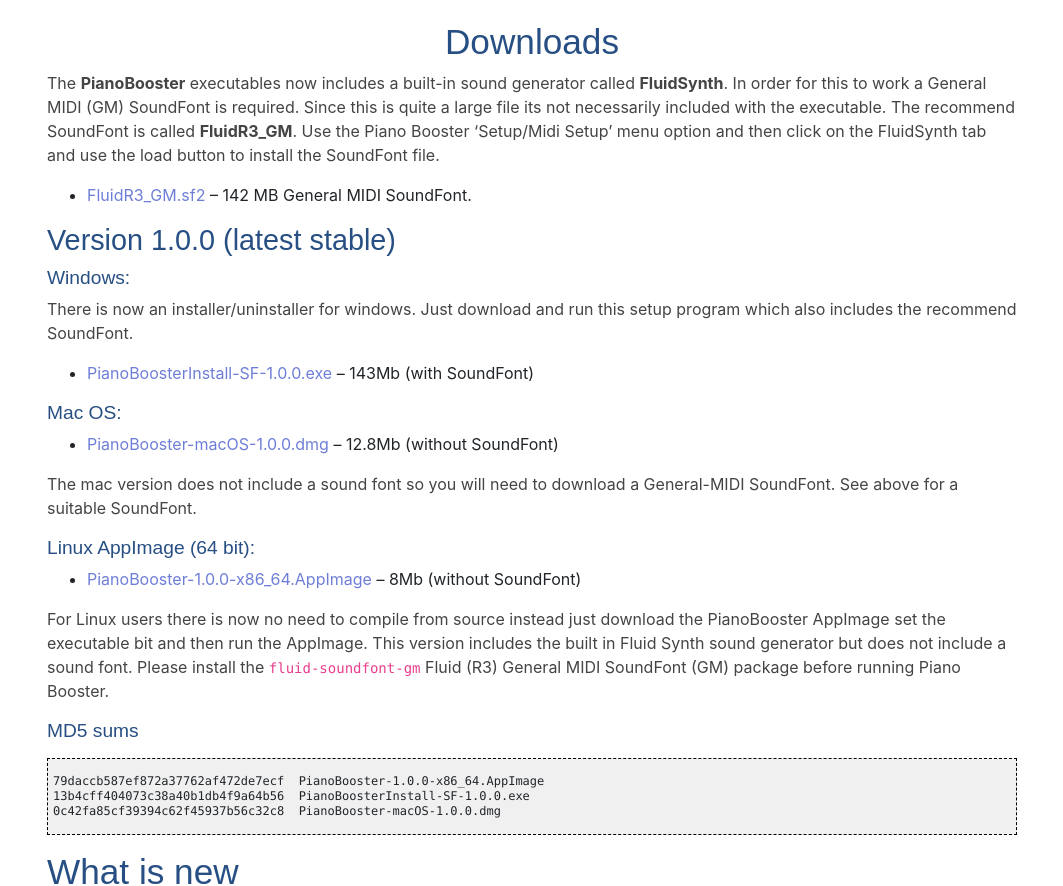
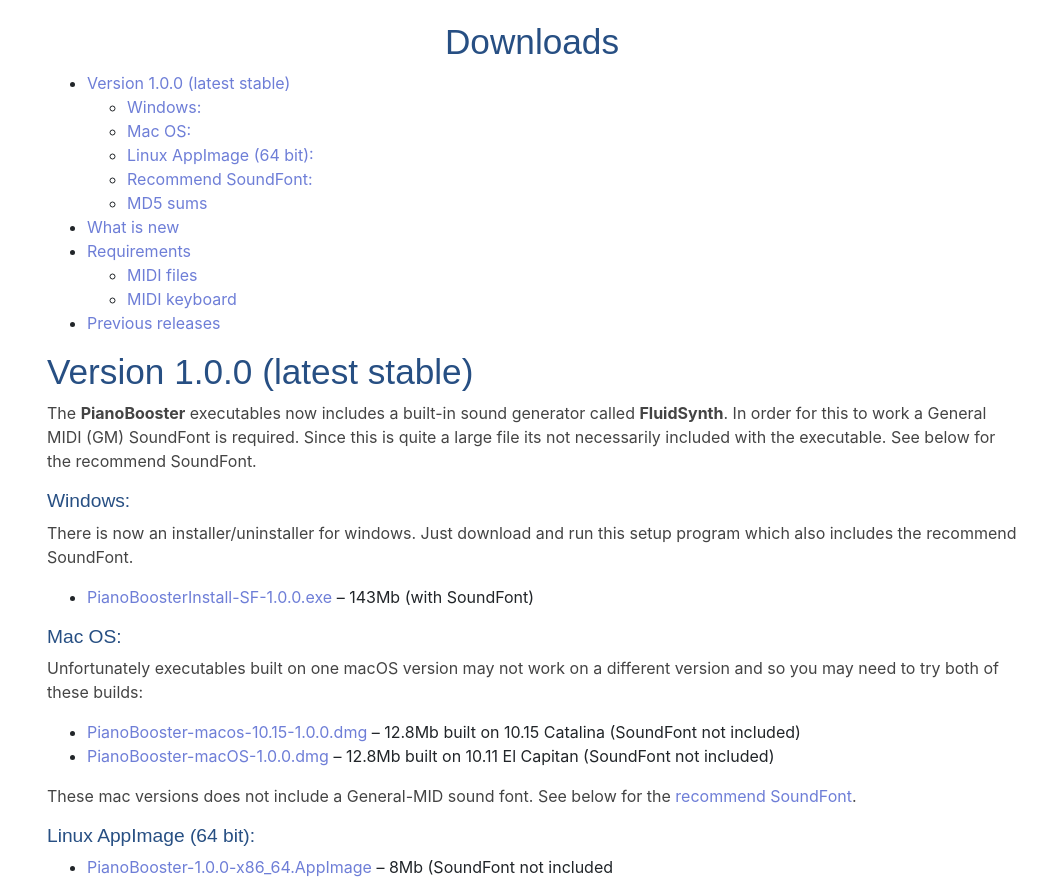
Before and after one commit to pianobooster/pianobooster.github.io, a plain HTML site: page download.html in a window 1280 px wide. Shown: the part 69-955 px from the top of the page, without its empty margins (108-1171 px from the left). Drawn offline with nearby package versions, Linux system fonts and the light colour scheme.

Commit message:
Added both macOS builds to the download page. Update the FAQ to include the key lights info

```diff
--- a/download.html
+++ b/download.html
@@ -130,30 +130,52 @@
 <header id="title-block-header">
 <h1 class="title">Downloads</h1>
 </header>
-<p>The <strong>PianoBooster</strong> executables now includes a built-in sound generator called <strong>FluidSynth</strong>. In order for this to work a General MIDI (GM) SoundFont is required. Since this is quite a large file its not necessarily included with the executable. The recommend SoundFont is called <strong>FluidR3_GM</strong>. Use the Piano Booster ‘Setup/Midi Setup’ menu option and then click on the FluidSynth tab and use the load button to install the SoundFont file.</p>
+<nav id="TOC">
 <ul>
-<li><a href="https://github.com/pianobooster/fluid-soundfont/releases/download/v3.1/FluidR3_GM.sf2">FluidR3_GM.sf2</a> – 142 MB General MIDI SoundFont.</li>
+<li><a href="#version-1.0.0-latest-stable">Version 1.0.0 (latest stable)</a><ul>
+<li><a href="#windows">Windows:</a></li>
+<li><a href="#mac-os">Mac OS:</a></li>
+<li><a href="#linux-appimage-64-bit">Linux AppImage (64 bit):</a></li>
+<li><a href="#recommend-soundfont">Recommend SoundFont:</a></li>
+<li><a href="#md5-sums">MD5 sums</a></li>
+</ul></li>
+<li><a href="#what-is-new">What is new</a></li>
+<li><a href="#requirements">Requirements</a><ul>
+<li><a href="#midi-files">MIDI files</a></li>
+<li><a href="#midi-keyboard">MIDI keyboard</a></li>
+</ul></li>
+<li><a href="#previous-releases">Previous releases</a></li>
 </ul>
-<h2 id="version-1.0.0-latest-stable">Version 1.0.0 (latest stable)</h2>
+</nav>
+<h1 id="version-1.0.0-latest-stable">Version 1.0.0 (latest stable)</h1>
+<p>The <strong>PianoBooster</strong> executables now includes a built-in sound generator called <strong>FluidSynth</strong>. In order for this to work a General MIDI (GM) SoundFont is required. Since this is quite a large file its not necessarily included with the executable. See below for the recommend SoundFont.</p>
 <h3 id="windows">Windows:</h3>
 <p>There is now an installer/uninstaller for windows. Just download and run this setup program which also includes the recommend SoundFont.</p>
 <ul>
 <li><a href="https://github.com/pianobooster/PianoBooster/releases/download/v1.0.0/PianoBoosterInstall-SF-1.0.0.exe">PianoBoosterInstall-SF-1.0.0.exe</a> – 143Mb (with SoundFont)</li>
 </ul>
 <h3 id="mac-os">Mac OS:</h3>
+<p>Unfortunately executables built on one macOS version may not work on a different version and so you may need to try both of these builds:</p>
 <ul>
-<li><a href="https://github.com/pianobooster/PianoBooster/releases/download/v1.0.0/PianoBooster-macOS-1.0.0.dmg">PianoBooster-macOS-1.0.0.dmg</a> – 12.8Mb (without SoundFont)</li>
+<li><a href="https://github.com/pianobooster/PianoBooster/releases/download/v1.0.0/PianoBooster-macos-10.15-1.0.0.dmg">PianoBooster-macos-10.15-1.0.0.dmg</a> – 12.8Mb built on 10.15 Catalina (SoundFont not included)</li>
+<li><a href="https://github.com/pianobooster/PianoBooster/releases/download/v1.0.0/PianoBooster-macOS-1.0.0.dmg">PianoBooster-macOS-1.0.0.dmg</a> – 12.8Mb built on 10.11 El Capitan (SoundFont not included)</li>
 </ul>
-<p>The mac version does not include a sound font so you will need to download a General-MIDI SoundFont. See above for a suitable SoundFont.</p>
+<p>These mac versions does not include a General-MID sound font. See below for the <a href="#recommend-soundfont">recommend SoundFont</a>.</p>
 <h3 id="linux-appimage-64-bit">Linux AppImage (64 bit):</h3>
 <ul>
-<li><a href="https://github.com/pianobooster/PianoBooster/releases/download/v1.0.0/PianoBooster-1.0.0-x86_64.AppImage">PianoBooster-1.0.0-x86_64.AppImage</a> – 8Mb (without SoundFont)</li>
+<li><a href="https://github.com/pianobooster/PianoBooster/releases/download/v1.0.0/PianoBooster-1.0.0-x86_64.AppImage">PianoBooster-1.0.0-x86_64.AppImage</a> – 8Mb (SoundFont not included</li>
 </ul>
 <p>For Linux users there is now no need to compile from source instead just download the PianoBooster AppImage set the executable bit and then run the AppImage. This version includes the built in Fluid Synth sound generator but does not include a sound font. Please install the <code>fluid-soundfont-gm</code> Fluid (R3) General MIDI SoundFont (GM) package before running Piano Booster.</p>
+<h3 id="recommend-soundfont">Recommend SoundFont:</h3>
+<p>The recommend SoundFont is called <strong>FluidR3_GM</strong>. Use the Piano Booster ‘Setup/Midi Setup’ menu option and then click on the FluidSynth tab and use the load button to install the SoundFont file.</p>
+<ul>
+<li><a href="https://github.com/pianobooster/fluid-soundfont/releases/download/v3.1/FluidR3_GM.sf2">FluidR3_GM.sf2</a> – 142 MB General MIDI SoundFont.</li>
+</ul>
 <h3 id="md5-sums">MD5 sums</h3>
 <div class="sourceCode" id="cb1"><pre class="sourceCode txt"><code class="sourceCode default"><a class="sourceLine" id="cb1-1" title="1">79daccb587ef872a37762af472de7ecf  PianoBooster-1.0.0-x86_64.AppImage</a>
 <a class="sourceLine" id="cb1-2" title="2">13b4cff404073c38a40b1db4f9a64b56  PianoBoosterInstall-SF-1.0.0.exe</a>
-<a class="sourceLine" id="cb1-3" title="3">0c42fa85cf39394c62f45937b56c32c8  PianoBooster-macOS-1.0.0.dmg</a></code></pre></div>
+<a class="sourceLine" id="cb1-3" title="3">0013743e1e2b7ce665cd513735c430b8  PianoBooster-macos-10.15-1.0.0.dmg</a>
+<a class="sourceLine" id="cb1-4" title="4">0c42fa85cf39394c62f45937b56c32c8  PianoBooster-macOS-1.0.0.dmg</a></code></pre></div>
 <h1 id="what-is-new">What is new</h1>
 <ul>
 <li>Piano Booster now includes the built-in Fluid Synth sound generator which is especially useful on Windows at this solves the problem with the Windows MS GM Wavetable Synthesizer that has an unacceptable delay.</li>
@@ -166,6 +188,12 @@
 <p>Also many other MIDI files that work with Piano Booster can be found by searching the web.</p>
 <h3 id="midi-keyboard">MIDI keyboard</h3>
 <p>To play along with Piano Booster you need a MIDI Piano Keyboard. To connect the MIDI keyboard open the Piano Booster MIDI setup menu and then select the MIDI input interface for your keyboard. (If you don’t have a MIDI keyboard you can still try out PianoBooster using the PC keyboard, ‘x’ is middle C – but a MIDI piano is recommend).</p>
+<h1 id="previous-releases">Previous releases</h1>
+<p>Previous release are available here:</p>
+<ul>
+<li><a href="https://github.com/pianobooster/PianoBooster/releases">https://github.com/pianobooster/PianoBooster/releases</a></li>
+<li><a href="https://sourceforge.net/projects/pianobooster/files/pianobooster/">https://sourceforge.net/projects/pianobooster/files/pianobooster/</a></li>
+</ul>
 
 </div>
 </div>
```
Also changed, not shown: faq.html (+7 -3 lines).
